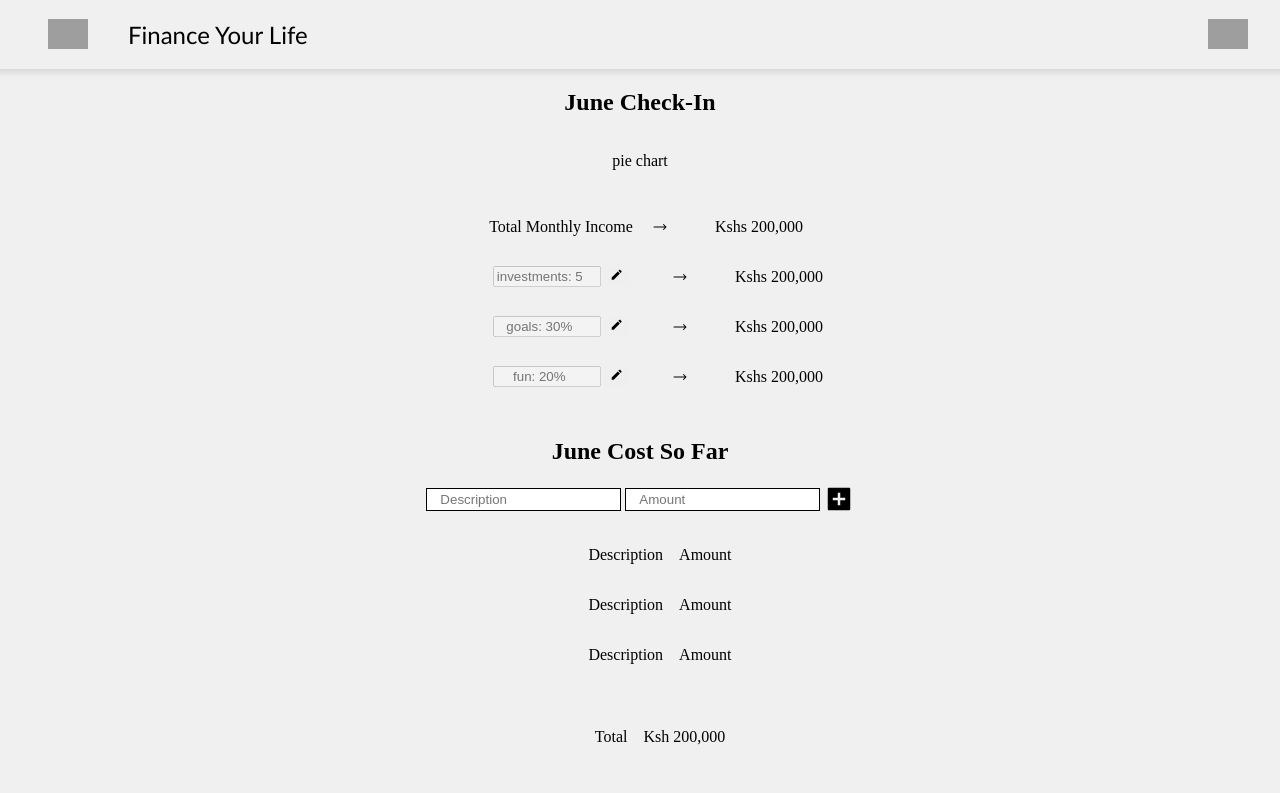
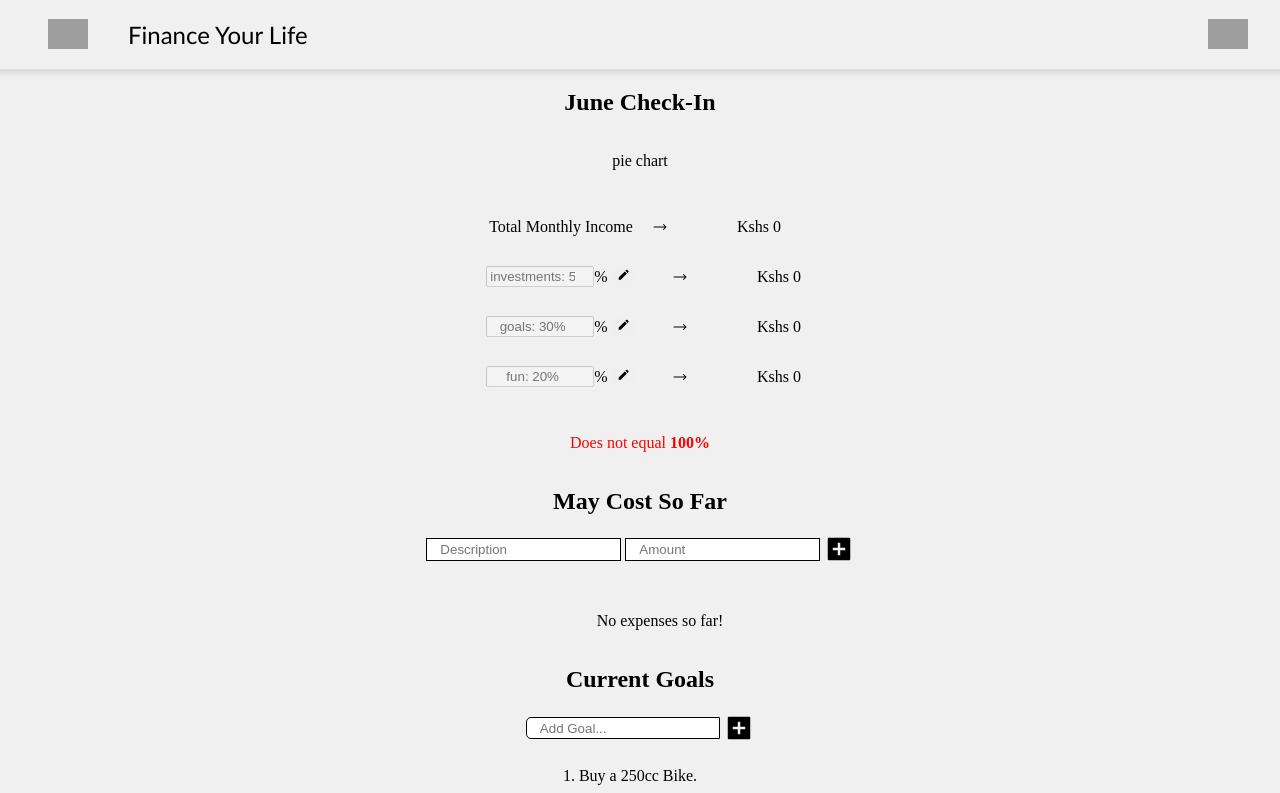
Before and after one commit to Edmund-Kiama/financeYourLife, a React (Vite) app: page /monthly-check-ins in a window 1280 px wide. Shown: the top 793 px of the page. Built offline with nearby package versions, Linux system fonts and the light colour scheme; grey boxes are pictures that could not be loaded.

Commit message:
feat: adds logic functionality to monthly check in page

```diff
--- a/src/components/ForecastDashboard.jsx
+++ b/src/components/ForecastDashboard.jsx
@@ -204,8 +204,8 @@ export default function ForecastDash() {
             description: addExpenseDescri,
             amount: parseInt(addExpenseAmount)
         }
-        setAddIncomeAmount("")
-        setAddIncomeDescri("")
+        setAddExpenseAmount("")
+        setAddExpenseDescri("")
 
         let updated = {
             ...monthData,
--- a/src/components/MonthlyCheckIns.jsx
+++ b/src/components/MonthlyCheckIns.jsx
@@ -1,18 +1,169 @@
 import Navbar from "./Navbar"
 import Footer from "./Footer"
 import styles from "../styles/monthlyCheckIn.module.css"
+import defaultFinance from "../finance"
 
-import { useState } from "react";
+import { useState, useEffect } from "react";
 
 import { HiArrowLongRight } from "react-icons/hi2";
 import { SiTicktick } from "react-icons/si";
 import { MdEdit } from "react-icons/md";
 import { RiAddBoxFill } from "react-icons/ri";
+import { MdDelete } from "react-icons/md";
+
+const currentGoalList = [
+    "Buy a 250cc Bike.",
+    "Buy a PlayStation 5 Slim",
+    "Buy an Ipad Pro M4 chip"
+]
 
 export default function MonthlyCheckIns() {
+    const [finance, setFinance] = useState(() => {
+        const stored = localStorage.getItem("finance")
+        return stored ? JSON.parse(stored) : defaultFinance
+    })
     const [editPercent1, setEditPercent1] = useState(true)
     const [editPercent2, setEditPercent2] = useState(true)
     const [editPercent3, setEditPercent3] = useState(true)
+
+    const [investPerc, setInvestPerc] = useState(() => {
+        let stored = localStorage.getItem("monthlyInvestPerc")
+        return stored ? JSON.parse(stored) : ""
+    })
+    const [goalPerc, setGoalPerc] = useState(() => {
+        let stored = localStorage.getItem("monthlyGoalPerc")
+        return stored ? JSON.parse(stored) : ""
+    })
+    const [funPerc, setFunPerc] = useState(() => {
+        let stored = localStorage.getItem("monthlyFunPerc")
+        return stored ? JSON.parse(stored) : ""
+    })
+
+    const [invest, setInvest] = useState(() => {
+        let stored = localStorage.getItem("monthlyInvest")
+        return stored ? JSON.parse(stored) : ""
+    })
+    const [goal, setGoal] = useState(() => {
+        let stored = localStorage.getItem("monthlyGoal")
+        return stored ? JSON.parse(stored) : ""
+    })
+    const [fun, setFun] = useState(() => {
+        let stored = localStorage.getItem("monthlyFun")
+        return stored ? JSON.parse(stored) : ""
+    })
+
+    const [goalList, setGoalList] = useState(() => {
+        let stored = localStorage.getItem("monthlyGoalList")
+        return stored ? JSON.parse(stored) : currentGoalList
+    })
+    const [goalListItem, setGoalListItem] =useState("")
+
+    const [addExpenseAmount, setAddExpenseAmount] = useState("")
+    const [addExpenseDescri, setAddExpenseDescri] = useState("")
+
+
+    const storeToLocale = (key, value) => {
+        try {
+            localStorage.setItem(key, JSON.stringify(value))
+        } catch (error) {
+            console.error("Error on storing to locale: ", error )
+            return null
+        }
+    }
+
+
+    useEffect(()=> {
+        setGoal(goalPerc * totalIncome / 100)
+    }, [goalPerc])
+
+    useEffect(()=> {
+        setFun(funPerc * totalIncome / 100)
+    }, [funPerc])
+
+    const now = new Date()
+    const month = now.toLocaleString('default', {month:'long'}).toLowerCase()
+
+    const income = finance[month].income
+    const expense = finance[month].expense
+    const difference = finance[month].difference
+
+    const totalIncome = income.reduce((acc, val) => acc + val.amount, 0)
+
+    useEffect(()=> {
+        const totalInvestments = (investPerc * totalIncome) / 100
+        setInvest(`${totalInvestments}`)
+
+        storeToLocale("monthlyInvest", invest)
+        storeToLocale("monthlyInvestPerc", investPerc)
+
+    }, [investPerc, totalIncome])
+
+    useEffect(()=> {
+        const totalGoal = (goalPerc * totalIncome) / 100
+        setGoal(`${totalGoal}`)
+
+        storeToLocale("monthlyGoal", goal)
+        storeToLocale("monthlyGoalPerc", goalPerc)
+
+    }, [goalPerc, totalIncome])
+
+    useEffect(()=> {
+        const totalFun = (funPerc * totalIncome) / 100
+        setFun(`${totalFun}`)
+
+        storeToLocale("monthlyFun", fun)
+        storeToLocale("monthlyFunPerc", funPerc)
+
+    }, [funPerc, totalIncome])
+
+    const handleAddingGoals = () => {
+        const list = [...goalList]
+        list.push(goalListItem)
+
+        setGoalList(list)
+
+        storeToLocale("monthlyGoalList", goalList)
+    }
+
+    const handleAddExpense = () => {
+        let newExpense = {
+            description: addExpenseDescri,
+            amount: parseInt(addExpenseAmount)
+        }
+        setAddExpenseAmount("")
+        setAddExpenseDescri("")
+
+        let updated = {
+            ...finance[month],
+            expense: [...finance[month].expense, newExpense]
+        }
+
+        finance[month] = updated
+
+        setFinance(prev => ({
+            ...prev,
+            [month.toLowerCase()]: updated
+        }))
+
+        storeToLocale("finance", finance)
+    }
+
+    const handleDeleteExpense = (index) => {
+
+        let updatedMonth = {
+            ...finance[month],
+            expense: finance[month].expense.filter((_, i) => i !== index)
+          };
+
+        let updatedFinance = {
+            ...finance,
+            [month.toLowerCase()]: updatedMonth
+        }
+
+        setFinance(updatedFinance)
+
+        storeToLocale("finance", updatedFinance)
+    }
 
     return (
         <>
@@ -27,7 +178,7 @@ export default function MonthlyCheckIns() {
                                 <div>
                                     <p>Total Monthly Income</p>
                                     <HiArrowLongRight/>
-                                    <p> Kshs 200,000 </p>
+                                    <p> Kshs {parseInt(totalIncome).toLocaleString()} </p>
                                 </div>
                             </li>
                             <li>
@@ -35,86 +186,97 @@ export default function MonthlyCheckIns() {
                                     {/* <p>50%</p> */}
                                     <section className={styles.input}>
                                         <input type="number"
-                                        // onChange={(e) => setTargetIncome(e.target.value)}
-                                        // value={targetIncome}
+                                        onChange={(e) => setInvestPerc(e.target.value)}
+                                        min="0"
+                                        max="100"
+                                        value={investPerc}
                                         placeholder="investments: 50%"
                                         disabled={editPercent1}
-                                        />
+                                        />%
                                         <button
                                         onClick={() => setEditPercent1(x => !x)}>{editPercent1 ?  <MdEdit /> : <SiTicktick />}
                                         </button>
                                     </section>
                                     <HiArrowLongRight/>
-                                    <p> Kshs 200,000 </p>
+                                    <p>Kshs {parseInt(invest).toLocaleString()}</p>
                                 </div>
                             </li>
                             <li>
                                 <div>
                                      <section className={styles.input}>
                                         <input type="number"
-                                        // onChange={(e) => setTargetIncome(e.target.value)}
-                                        // value={targetIncome}
+                                        onChange={(e) => setGoalPerc(e.target.value)}
+                                        min="0"
+                                        max="100"
+                                        value={goalPerc}
                                         placeholder="goals: 30%"
                                         disabled={editPercent2}
-                                        />
+                                        />%
                                         <button
                                         onClick={() => setEditPercent2(x => !x)}>{editPercent2 ?  <MdEdit /> : <SiTicktick />}
                                         </button>
                                     </section>
                                     <HiArrowLongRight/>
-                                    <p> Kshs 200,000 </p>
+                                    <p> Kshs {parseInt(goal).toLocaleString()} </p>
                                 </div>
                             </li>
                             <li>
                                 <div>
                                 <section className={styles.input}>
                                         <input type="number"
-                                        // onChange={(e) => setTargetIncome(e.target.value)}
-                                        // value={targetIncome}
+                                        onChange={(e) => setFunPerc(e.target.value)}
+                                        min="0"
+                                        max="100"
+                                        value={funPerc}
                                         placeholder="fun: 20%"
                                         disabled={editPercent3}
-                                        />
+                                        />%
                                         <button
                                         onClick={() => setEditPercent3(x => !x)}>{editPercent3 ?  <MdEdit /> : <SiTicktick />}
                                         </button>
                                     </section>
                                     <HiArrowLongRight/>
-                                    <p> Kshs 200,000 </p>
+                                    <p> Kshs {parseInt(fun).toLocaleString()} </p>
                                 </div>
                             </li>
                         </ul>
+                        {parseInt(funPerc) + parseInt(investPerc) + parseInt(goalPerc) === 100 ? "" : <p style={{color:"red"}}>Does not equal <strong>100%</strong></p>}
                     </section>
 
                     <section className={styles.midContainer}>
-                        <h2>June Cost So Far</h2>
+                        <h2>{finance[month].month} Cost So Far</h2>
                         <div className={styles.inputs}>
                                 <input type="text" placeholder="Description" className={styles.add}
-                                    // value={addIncomeDescri} onChange={(e) => setAddIncomeDescri(e.target.value)}
-                                    />
+                                    value={addExpenseDescri} onChange={(e) => setAddExpenseDescri(e.target.value)}
+                                />
                                 <input type="number" placeholder="Amount" className={styles.add}
-                                    // value={addIncomeAmount} onChange={(e) => setAddIncomeAmount(e.target.value)}
-                                    />
-                            <RiAddBoxFill size={30} className={styles.add}/>
+                                    value={addExpenseAmount} onChange={(e) => setAddExpenseAmount(e.target.value)}
+                                />
+                            <RiAddBoxFill size={30} className={styles.add} onClick={handleAddExpense}/>
 
                             </div>
                         <ul>
-                            <li>
-                                <p>Description</p>
-                                <p>Amount</p>
-                            </li>
-                            <li>
-                                <p>Description</p>
-                                <p>Amount</p>
-                            </li>
-                            <li>
-                                <p>Description</p>
-                                <p>Amount</p>
-                            </li>
+                            {expense.map((x, idx) => {
+                                return (
+                                    <li key={idx} className={styles.expenseli}>
+                                        <p>{x.description}</p>
+                                        <HiArrowLongRight/>
+                                        <p>Kshs {(x.amount).toLocaleString()}</p>
+                                        <MdDelete className={styles.deleteb} onClick={() => handleDeleteExpense(idx)}/>
+                                    </li>
+                                )
+                            })}
                         </ul>
                         <ul>
                             <li>
-                                <p>Total</p>
-                                <p>Ksh 200,000</p>
+                                {expense.length >= 1 ? (
+                                    <>
+                                        <p>Total</p>
+                                        <p>Kshs {expense.reduce((acc, val) => parseInt(val.amount) + acc, 0)}</p>
+                                    </>
+                                ) : "No expenses so far!"}
+                                {/* <p>Total</p>
+                                <p>Ksh 200,000</p> */}
                             </li>
                         </ul>
                     </section>
@@ -126,13 +288,13 @@ export default function MonthlyCheckIns() {
                         <input
                             type="text"
                             placeholder="Add Goal..."
+                            value={goalListItem}
+                            onChange={e => setGoalListItem(e.target.value)}
                             className={styles.add}/>
-                        <RiAddBoxFill size={30} className={styles.add}/>
+                        <RiAddBoxFill size={30} className={styles.add} onClick={handleAddingGoals}/>
                     </div>
                     <ol>
-                        <li>250cc Bike</li>
-                        <li>Play Station 5 Slim</li>
-                        <li>Ipad Pro M4</li>
+                        {goalList.map(item => <li>{item}</li>)}
                     </ol>
                 </section>
 
--- a/src/styles/monthlyCheckIn.module.css
+++ b/src/styles/monthlyCheckIn.module.css
@@ -101,3 +101,11 @@
     border-bottom-left-radius: 5px;
     border: 1px solid black;
 }
+.checksins .deleteb {
+    width: 1px;
+    transition: 0.5s ease;
+    cursor: pointer;
+}
+.checksins .expenseli:hover .deleteb {
+    width: 35px;
+}
```
